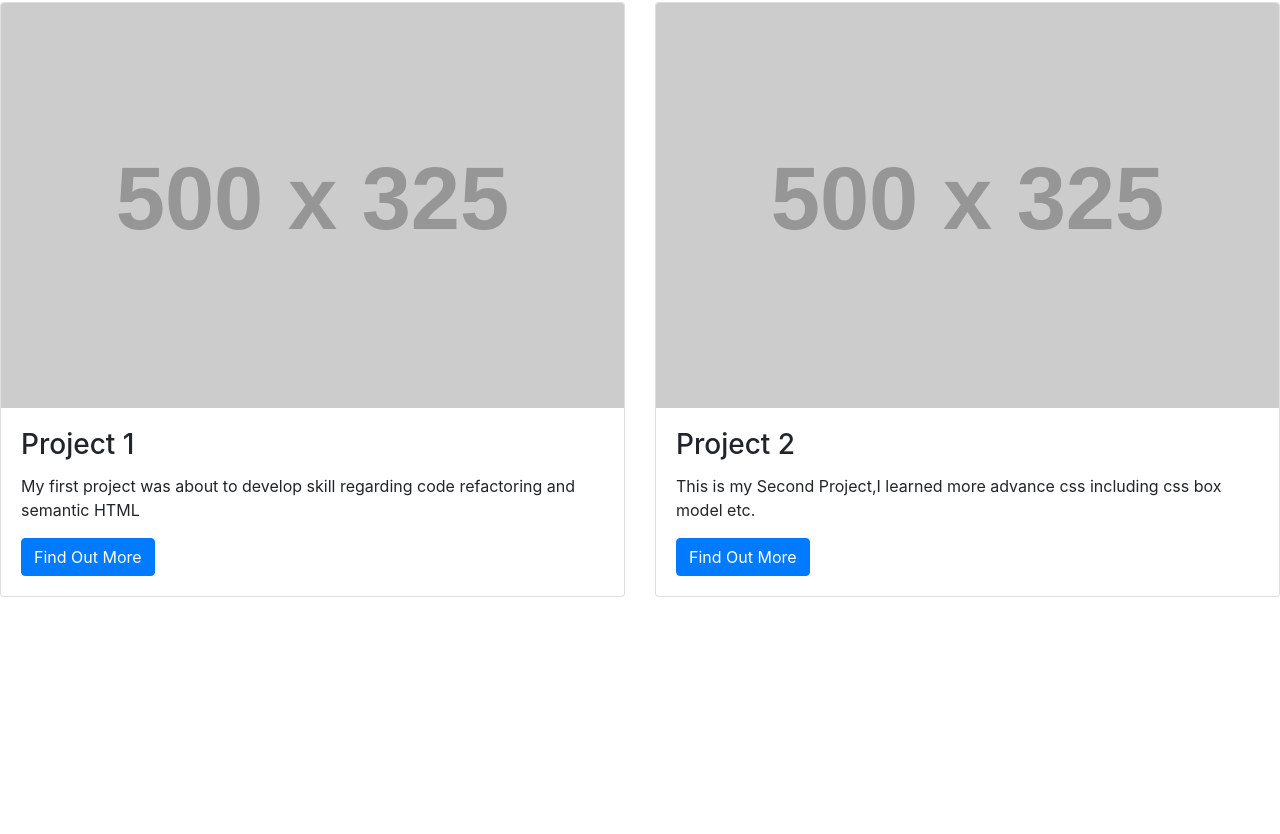
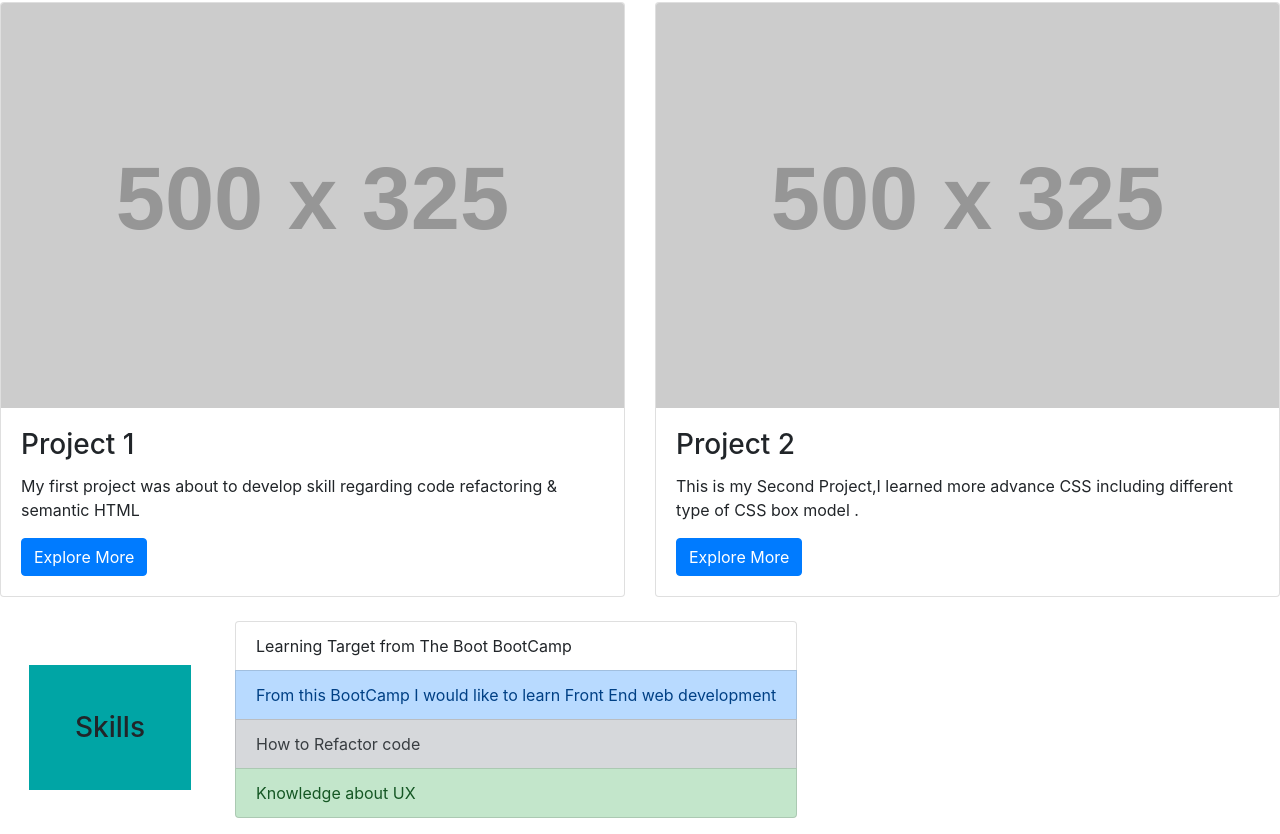
Before and after one commit to parvez85/Bootstrap-Portfolio, a plain HTML site: page index.html in a window 1280 px wide. Shown: the part 1540-2374 px from the top of the page. Before the commit the page ends 2161 px from the top, so only its background shows below. Drawn offline with nearby package versions, Linux system fonts and the light colour scheme; placeholder pictures from the web are drawn by us.

Commit message:
adding skill section

```diff
--- a/css/style.css
+++ b/css/style.css
@@ -57,3 +57,10 @@
     margin: 28px;
 
   }
+  .Skills{
+    display: grid;
+    justify-content: center;
+    background-color: #00a5a5;
+    margin: 44px;
+    padding: 46px;
+}
--- a/index.html
+++ b/index.html
@@ -13,7 +13,7 @@
     <!-- Navigation Bar -->
 
     <nav class="navbar navbar-expand-lg navbar-light bg-light">
-        <a class="navbar-brand" href="#">Abdul Parvez</a>
+        <a class="navbar-brand" href="#">Welcome to My Protofolio!</a>
         <a class="navbar-brand" href="#"><img src="images/PHOTOGRAPH.jpg" alt="profile photo"></a>
         <button class="navbar-toggler" type="button" data-toggle="collapse" data-target="#navbarNavDropdown" aria-controls="navbarNavDropdown" aria-expanded="false" aria-label="Toggle navigation">
           <span class="navbar-toggler-icon"></span>
@@ -25,6 +25,9 @@
             </li>
             <li class="nav-item">
               <a class="nav-link" href="#">My Work</a>
+            </li>
+            <li class="nav-item">
+              <a class="nav-link" href="#">Skills</a>
             </li>
             <li class="nav-item">
               <a class="nav-link" href="#">Contact Me</a>
@@ -47,7 +50,7 @@
  <!-- main body -->
  <!-- Jumbotron -->
  <div class="jumbotron">
-    <h1 class="display-4">Welcome to My Protofolio!</h1>
+    <h1 class="display-4">Abdul Parvez</h1>
    <div class="PHOTOGRAPH"><img src="images/PHOTOGRAPH.jpg" alt="">
    </div>
     <p class="lead">Lorem ipsum dolor sit amet consectetur adipisicing elit. Nam expedita tenetur magni harum, error voluptatum consequatur corporis impedit corrupti provident, et tempora dolor voluptas architecto in laborum dolores dolorem fuga?.</p>
@@ -64,24 +67,41 @@
         <img src="https://placehold.co/500x325" class="card-img-top" alt="place hold images">
         <div class="card-body">
           <h3 class="card-title">Project 1</h3>
-          <p class="card-text">My first project was about to develop skill regarding code refactoring and semantic HTML</p>
-          <a href="#" class="btn btn-primary">Find Out More</a>
+          <p class="card-text">My first project was about to develop skill regarding code refactoring & semantic HTML</p>
+          <a href="https://parvez85.github.io/assignment-1/" class="btn btn-primary">Explore More</a>
         </div>
       </div>
     </div>
+    <!-- card -2 -->
     <div class="col mb-4">
       <div class="card">
         <img src="https://placehold.co/500x325" class="card-img-top" alt="place hold images">
         <div class="card-body">
           <h3 class="card-title">Project 2</h3>
-          <p class="card-text">This is my Second Project,I learned more advance css including css box model etc.</p>
-          <a href="#" class="btn btn-primary">Find Out More</a>
+          <p class="card-text">This is my Second Project,I learned more advance CSS including different type of CSS box model .</p>
+          <a href="" class="btn btn-primary">Explore More</a>
         </div>
       </div>
     </div>
   </div>
 </div>
 <!-- End of Card -->
+<!-- skill section -->
+<Div class="Container-fluid">
+  <Div class="row">
+    <h3 class="Skills">Skills</h3>
+    <ul class="list-group">
+      <li class="list-group-item">Learning Target from The Boot BootCamp</li>
+
+      <li class="list-group-item list-group-item-primary">From this BootCamp I would like to learn Front End web development</li>
+      <li class="list-group-item list-group-item-secondary">How to Refactor code</li>
+      <li class="list-group-item list-group-item-success">Knowledge about UX </li>
+
+    </ul>
+  </Div>
+
+</Div>
+
 
 
 
```
